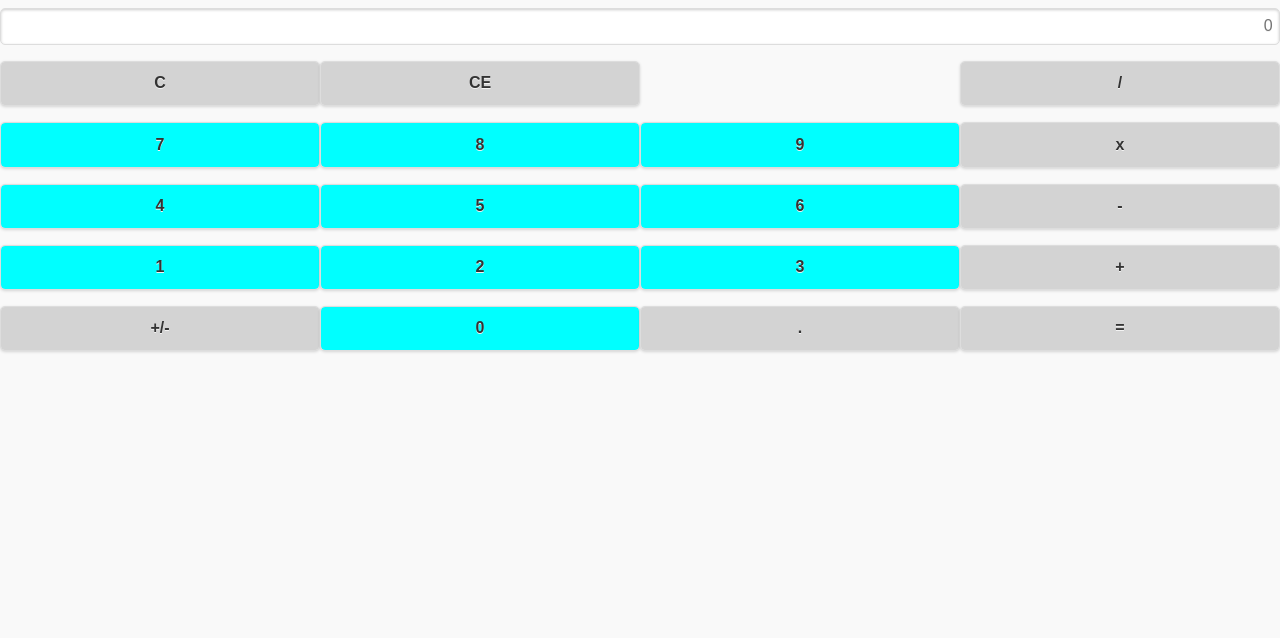
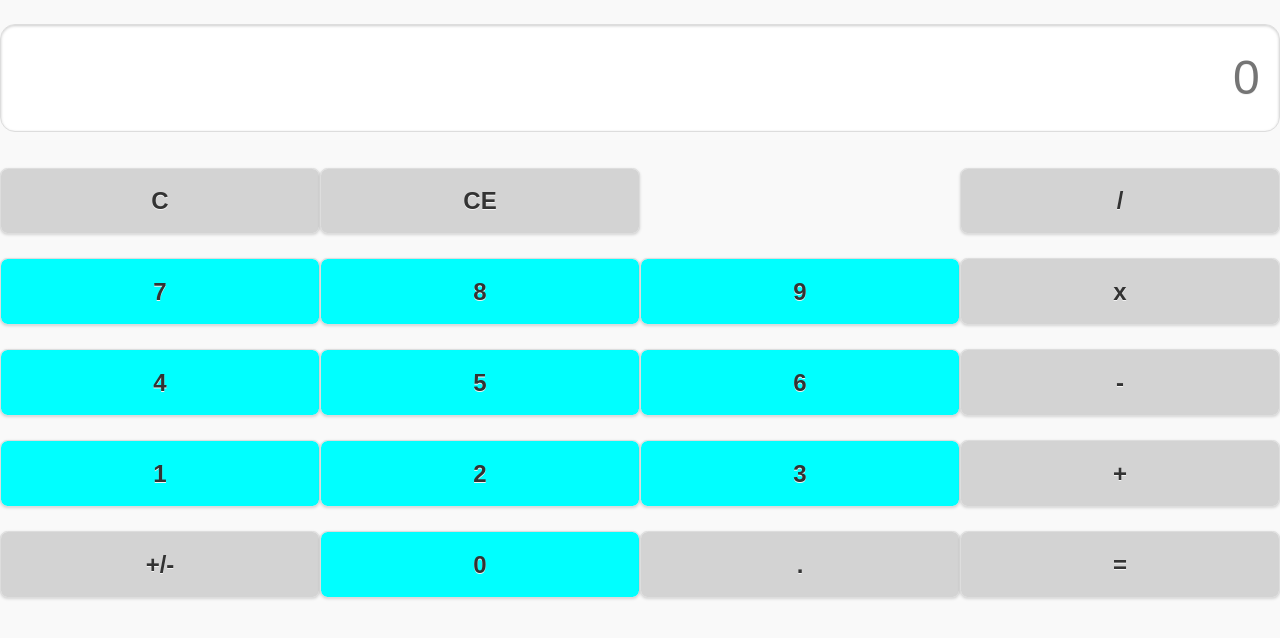
Before and after one commit to MikeMeissner/MobileCalculator, a website: page index.html in a window 1280 px wide. Drawn offline with Linux system fonts and the light colour scheme.

Commit message:
fixed css for ui

```diff
--- a/index.html
+++ b/index.html
@@ -7,35 +7,43 @@
         <!-- CSS Section -->
         <link rel="stylesheet" href="\Scripts\lib\jquery-mobile-bower\css\jquery.mobile-1.4.5.min.css">
 
+      <style>
+       .ui-grid-a {font-size:300%;}
+       #output {text-align: right;}
+       #num {background-color: cyan; font-size: 150%;}
+       #mod {background-color: lightgray; font-size: 150%}
+       </style>
+
     </head>
     <body>
 
       <div class="ui-grid-a">
-        <input type="text" style="text-align: right" name="output" placeholder="0" readonly>
+        <input type="text" name="output" id="output" placeholder="0" readonly>
       </div>
 
-      <div class="ui-grid-c" >
-        <div class="ui-block-a"><button style="background-color: lightgray">C</button></div>
-        <div class="ui-block-b"><button style="background-color: lightgrey">CE</button></div>
+      <div class="ui-grid-c">
+        <div class="ui-block-a"><button id="mod">C</button></div>
+        <div class="ui-block-b"><button id="mod">CE</button></div>
         <div class="ui-block-c"></div>
-        <div class="ui-block-d"><button style="background-color: lightgray">/</button></div>
-        <div class="ui-block-a"><button style="background-color: cyan">7</button></div>
-        <div class="ui-block-b"><button style="background-color: cyan">8</button></div>
-        <div class="ui-block-c"><button style="background-color: cyan">9</button></div>
-        <div class="ui-block-d"><button style="background-color: lightgray">x</button></div>
-        <div class="ui-block-a"><button style="background-color: cyan">4</button></div>
-        <div class="ui-block-b"><button style="background-color: cyan">5</button></div>
-        <div class="ui-block-c"><button style="background-color: cyan">6</button></div>
-        <div class="ui-block-d"><button style="background-color: lightgray">-</button></div>
-        <div class="ui-block-a"><button style="background-color: cyan">1</button></div>
-        <div class="ui-block-b"><button style="background-color: cyan">2</button></div>
-        <div class="ui-block-c"><button style="background-color: cyan">3</button></div>
-        <div class="ui-block-d"><button style="background-color: lightgray">+</button></div>
-        <div class="ui-block-a"><button style="background-color: lightgrey">+/-</button></div>
-        <div class="ui-block-b"><button style="background-color: cyan">0</button></div>
-        <div class="ui-block-c"><button style="background-color: lightgrey">.</button></div>
-        <div class="ui-block-d"><button style="background-color: lightgray">=</button></div>
+        <div class="ui-block-d"><button id="mod">/</button></div>
+        <div class="ui-block-a"><button id="num">7</button></div>
+        <div class="ui-block-b"><button id="num">8</button></div>
+        <div class="ui-block-c"><button id="num">9</button></div>
+        <div class="ui-block-d"><button id="mod">x</button></div>
+        <div class="ui-block-a"><button id="num">4</button></div>
+        <div class="ui-block-b"><button id="num">5</button></div>
+        <div class="ui-block-c"><button id="num">6</button></div>
+        <div class="ui-block-d"><button id="mod">-</button></div>
+        <div class="ui-block-a"><button id="num">1</button></div>
+        <div class="ui-block-b"><button id="num">2</button></div>
+        <div class="ui-block-c"><button id="num">3</button></div>
+        <div class="ui-block-d"><button id="mod">+</button></div>
+        <div class="ui-block-a"><button id="mod">+/-</button></div>
+        <div class="ui-block-b"><button id="num">0</button></div>
+        <div class="ui-block-c"><button id="mod">.</button></div>
+        <div class="ui-block-d"><button id="mod">=</button></div>
       </div>
+
 
         <!-- JavaScript Section -->
         <script src="\Scripts\lib\jquery\dist\jquery.min.js"></script>
```
